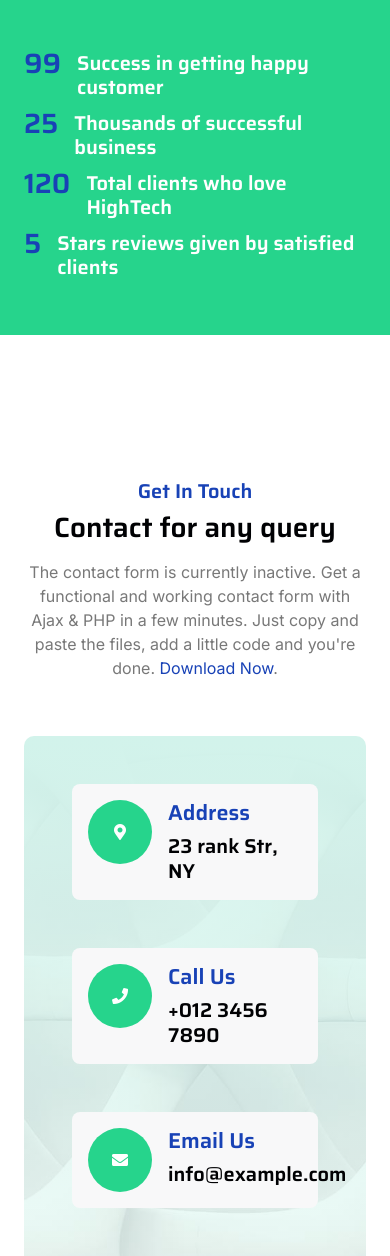
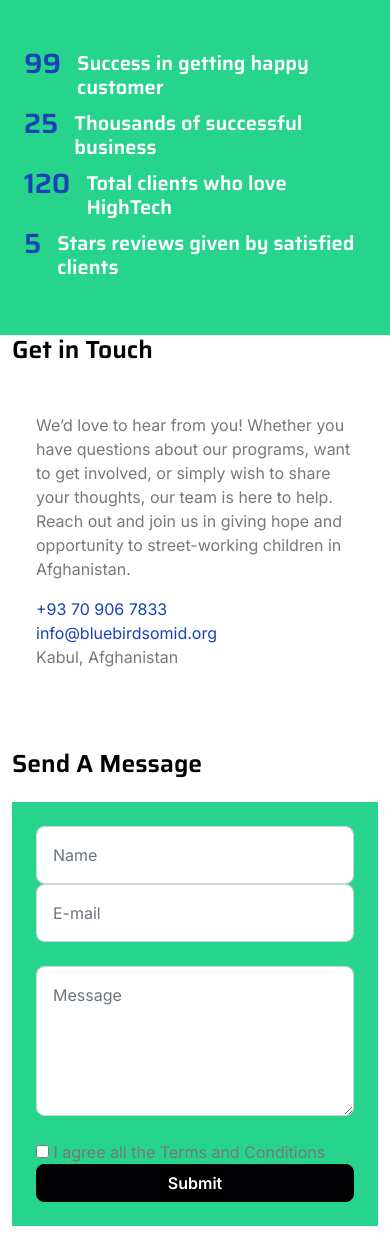
Before and after one commit to khalidsafi-cmd/navsyncs.com, a PHP site: page /contact.html in a window 390 px wide. Shown: the part 344-1600 px from the top of the page. Run offline with PHP 8.4, Linux system fonts and the light colour scheme; some libraries are stand-ins or nearby versions.

Commit message:
Add contact section and mobile styles
Introduced a new 'Get in Touch' and contact form section to contact.html, allowing users to send messages and view contact details. Added responsive CSS rules in style.css to improve the contact section's appearance and usability on mobile devices.

```diff
--- a/contact.html
+++ b/contact.html
@@ -156,7 +156,68 @@
         <!-- Fact End -->
 
 
+        <section id="contact-us" class="contact-information padding-large">
+	<div class="container" bis_skin_checked="1">
+		<div class="row" bis_skin_checked="1">
+			<div class="col-md-6 mb-3" bis_skin_checked="1">
+
+				<h2>Get in Touch</h2>
+
+				<div class="contact-detail d-flex flex-wrap mt-4" bis_skin_checked="1">
+					<div class="detail mr-6 mb-4" bis_skin_checked="1">
+						<p>We’d love to hear from you! Whether you have questions about our programs, want to get involved, or simply wish to share your thoughts, our team is here to help. Reach out and join us in giving hope and opportunity to street-working children in Afghanistan.</p>
+						<ul class="list-unstyled list-icon">
+							<li><i class="icon icon-phone"></i><a href="https://wa.me/93709067833" target="_blank">+93 70 906 7833</a></li>
+							<li><i class="icon icon-envelope-o"></i><a href="mailto:info@bluebirdsomid.org">info@bluebirdsomid.org</a></li>
+							<li><i class="icon icon-location2"></i>Kabul, Afghanistan</li>
+						</ul>
+					</div><!--detail-->
+
+				</div><!--contact-detail-->
+			</div><!--col-md-6-->
+
+			<div class="col-md-6" bis_skin_checked="1">
+
+				<div class="contact-information" bis_skin_checked="1">
+					<h2>Send A Message</h2>
+					<form name="contactform"  action="https://api.web3forms.com/submit" method="post" class="form-group contact-form mt-4">
+						 <input type="hidden" name="access_key" value="1c69481d-7a49-4a92-9a0f-70f6d40b9f91">
+						<div class="row" bis_skin_checked="1">
+					    	<div class="col-md-6" bis_skin_checked="1">
+								<input type="text" minlength="2" name="name" placeholder="Name" class="form-control" required="">
+							</div>
+							<div class="col-md-6" bis_skin_checked="1">
+								<input type="email" name="email" placeholder="E-mail" class="form-control" required="">
+							</div>
+						</div>
+
+						<div class="row" bis_skin_checked="1">
+							<div class="col-md-12" bis_skin_checked="1">
+
+								<textarea class="form-control mt-4 mb-4" name="message" placeholder="Message" style="height: 150px;" required=""></textarea>
+
+								<label>
+								    <input type="checkbox" required="">
+								    <span class="label-body">I agree all the Terms and Conditions</span>
+								</label>
+
+								<div class="d-grid" bis_skin_checked="1">
+									<button type="submit" name="submit" class="btn btn-dark">Submit</button>
+								</div>
+							</div>
+						</div>
+					</form>
+
+				</div><!--contact-information-->
+
+			</div><!--col-md-6-->
+
+		</div>
+	</div>
+</section>
+
         <!-- Contact Start -->
+    <section id=""
         <div class="container-fluid py-5 mt-5">
             <div class="container py-5">
                 <div class="text-center mx-auto pb-5 wow fadeIn" data-wow-delay=".3s" style="max-width: 600px;">
--- a/css/style.css
+++ b/css/style.css
@@ -682,7 +682,50 @@
     background: #26d48c;
 }
 
-/*** Contact End ***/
+/* Mobile Optimizations */
+@media (max-width: 768px) {
+    .contact-detail::before {
+        height: 40%;
+        border-radius: 5px;
+    }
+
+    .contact-detail {
+        padding: 1.5rem !important;
+    }
+
+    .contact-info-box {
+        margin-bottom: 1rem;
+    }
+
+    #contact .text-primary {
+        font-size: 1rem;
+    }
+
+    .contact-info-box .btn-square {
+        width: 40px !important;
+        height: 40px !important;
+    }
+
+    .contact-info-box i {
+        font-size: 1rem;
+    }
+
+    .contact-map,
+    .contact-form {
+        padding: 1.5rem !important;
+    }
+
+    .contact-form input,
+    .contact-form textarea {
+        padding: 1rem !important;
+    }
+
+    .contact-form button {
+        width: 100%;
+    }
+}
+
+/*** contact End ***/
 
 
 /*** Footer Start ***/
```
